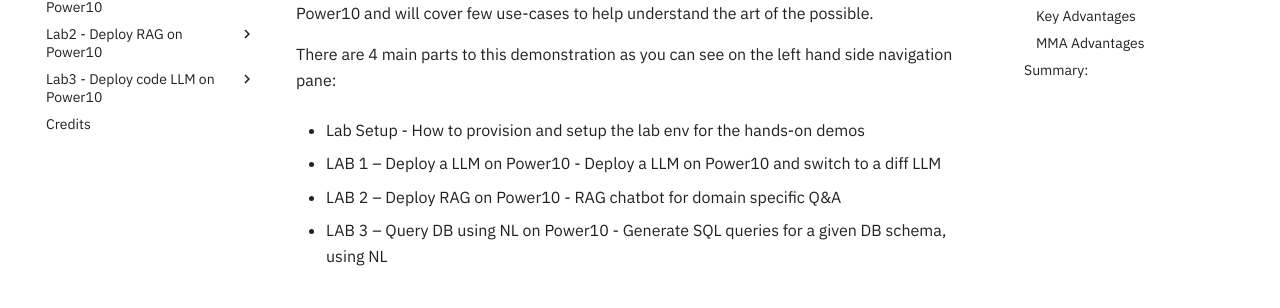
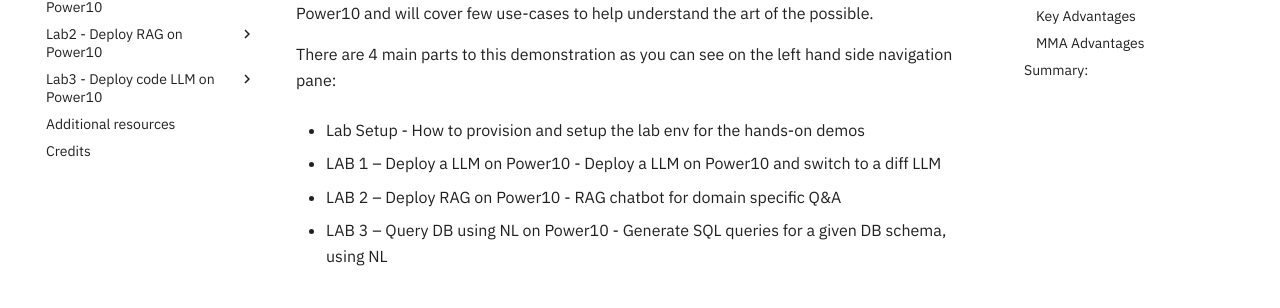
Before and after one commit to IBM/AI-on-Power-Level3, an MkDocs documentation site: the page built from docs/index.md, in a window 1280 px wide. Shown: the part 230-538 px from the top of the page. Built offline with MkDocs 1.6.1 and Material for MkDocs 9.7.7, drawn with Linux system fonts in a browser that asks for light colours.

Commit message:
Add addnl resources file

```diff
--- a/mkdocs.yml
+++ b/mkdocs.yml
@@ -69,6 +69,7 @@
   - Lab3 - Deploy code LLM on Power10:
     - 'Lab Education': 'Lab3/lab3-overview.md'
     - 'Hands-on guide': 'Lab3/lab3-hands-on-guide.md'
+  - Additional resources: resources.md
   - Credits: credits.md
 
 extra:
```
Also changed, not shown: docs/resources.md (added, +1 -0 lines).
